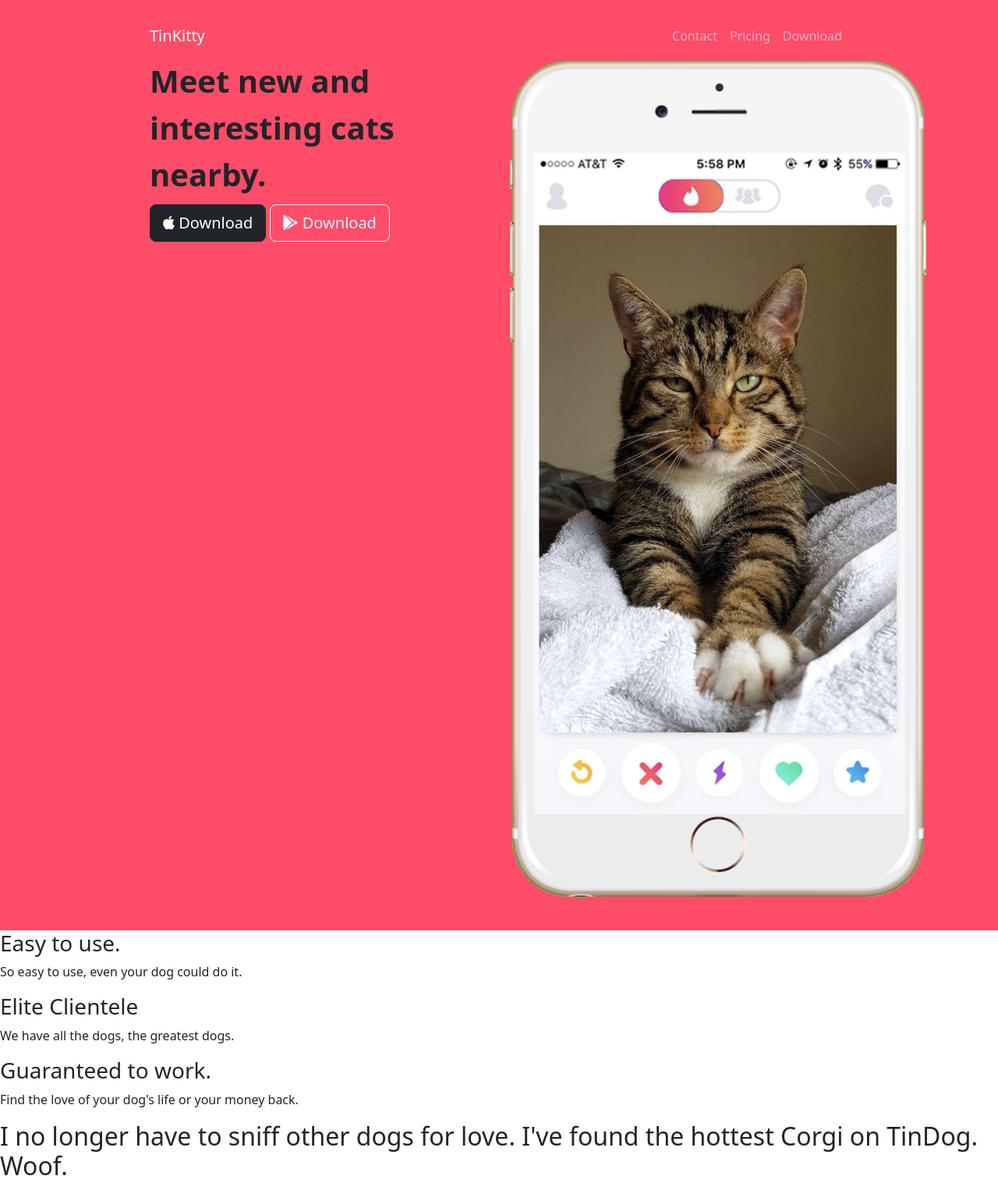
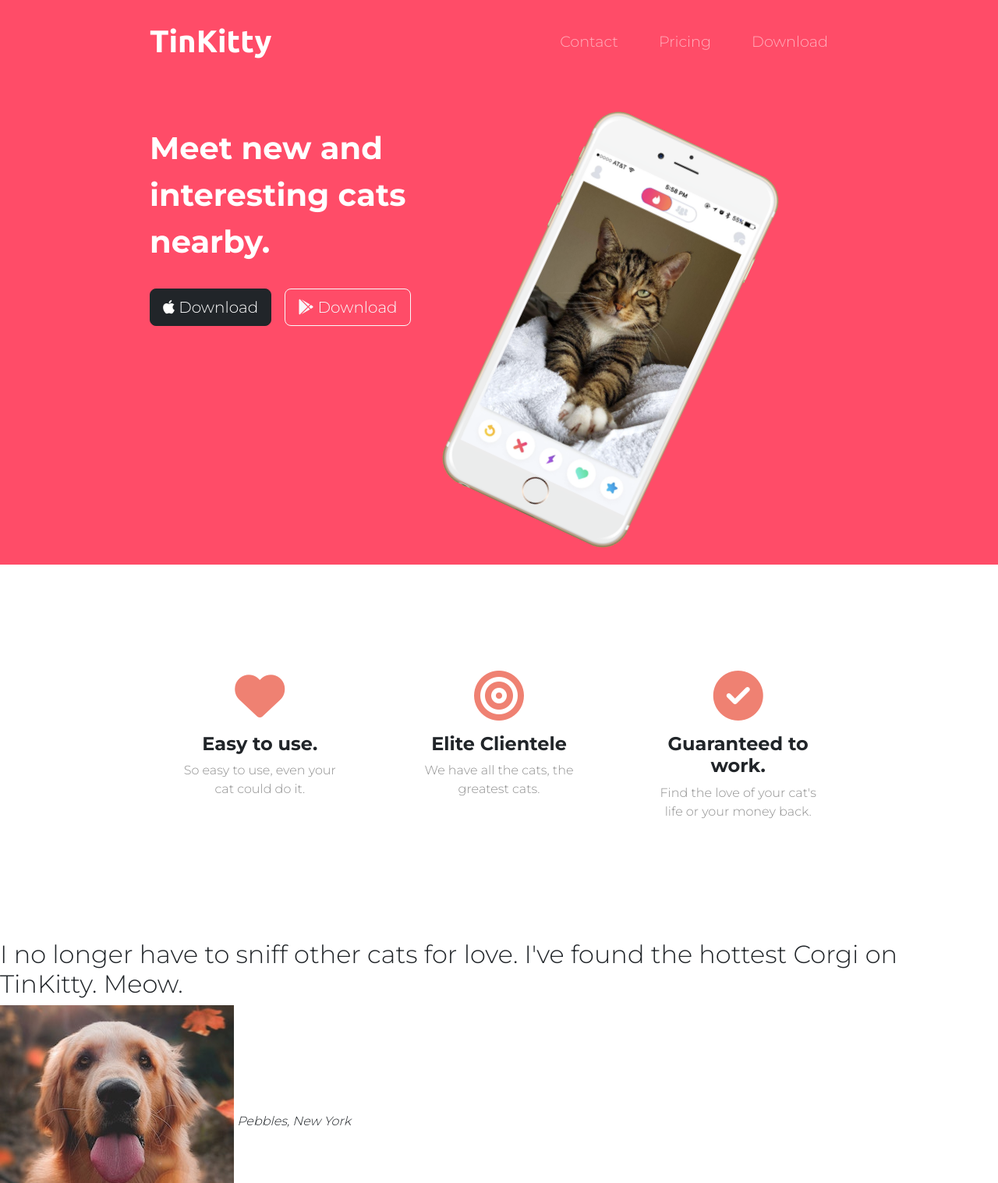
Before and after one commit to mahammadahmadov/TinKitty, a plain HTML site: page index.html in a window 1280 px wide. Shown: the part 20-1537 px from the top of the page at 78% size. Drawn offline with nearby package versions, Linux system fonts and the light colour scheme.

Commit message:
updated title section

```diff
--- a/css/styles.css
+++ b/css/styles.css
@@ -1,5 +1,10 @@
+body{
+  font-family: "Montserrat";
+}
+
 #title {
   background-color: #FF4C68;
+  color: #FFF;
 }
 
 .container-fluid{
@@ -7,8 +12,72 @@
 }
 
 h1 {
-  font: "Montserrat";
-  font-weight: 900;
-  size: 3rem;
+  font-family: "Montserrat";
+  font-weight: bold;
+  size: 3.5rem;
   line-height: 1.5;
 }
+
+h3{
+  font-family: "Montserrat";
+  font-weight: bold;
+  font-size: 1.5rem;
+}
+
+p{
+  color: #8F8F8F;
+}
+
+/* Navigation Bar */
+
+.navbar{
+  padding: 0 0 4.5rem;
+}
+
+.navbar-brand{
+  font-family: "Ubuntu";
+  font-size: 2.5rem;
+  font-weight: bold;
+}
+
+.nav-item{
+  padding: 0 18px;
+}
+
+.nav-link{
+  font-size: 1.2rem;
+  font-family: "Montserrat";
+}
+
+/* Download Buttons */
+
+.download-button{
+  margin: 5% 3% 5% 0%;
+}
+
+/* Title Image */
+
+.title-image{
+  width: 60%;
+  transform: rotate(25deg);
+}
+
+/* Features Section */
+
+#features{
+  padding: 7% 15%;
+}
+
+.feature-box{
+  text-align: center;
+  padding: 5%;
+}
+
+.icon{
+  color: #EF8172;
+  margin-bottom: 1rem;
+}
+
+.icon:hover{
+  color: #FF4C68;
+}
--- a/index.html
+++ b/index.html
@@ -5,7 +5,7 @@
   <meta charset="utf-8">
   <title>TinKitty</title>
 
-<!-- Google Fonts -->
+  <!-- Google Fonts -->
 
   <link rel="preconnect" href="https://fonts.googleapis.com">
   <link rel="preconnect" href="https://fonts.gstatic.com" crossorigin>
@@ -56,12 +56,12 @@
 
         <div class="col-lg-6">
           <h1>Meet new and interesting cats nearby.</h1>
-          <button class="btn btn-dark btn-lg" type="button"><i class="fa-brands fa-apple"></i> Download</button>
-          <button class="btn btn-outline-light btn-lg" type="button"><i class="fa-brands fa-google-play"></i> Download</button>
+          <button class="btn btn-dark btn-lg download-button" type="button"><i class="fa-brands fa-apple"></i> Download</button>
+          <button class="btn btn-outline-light btn-lg download-button" type="button"><i class="fa-brands fa-google-play"></i> Download</button>
         </div>
 
         <div class="col-lg-6">
-          <img src="images/iphone6.png" alt="iphone-mockup">
+          <img class="title-image" src="images/iphone6.png" alt="iphone-mockup">
         </div>
 
       </div>
@@ -75,14 +75,27 @@
 
   <section id="features">
 
-    <h3>Easy to use.</h3>
-    <p>So easy to use, even your dog could do it.</p>
+    <div class="row">
+      <div class="feature-box col-lg-4">
+        <i class="icon fa-solid fa-heart fa-4x"></i>
+        <h3>Easy to use.</h3>
+        <p>So easy to use, even your cat could do it.</p>
+      </div>
 
-    <h3>Elite Clientele</h3>
-    <p>We have all the dogs, the greatest dogs.</p>
+      <div class="feature-box col-lg-4">
+        <i class="icon fa-solid fa-bullseye fa-4x"></i>
+        <h3>Elite Clientele</h3>
+        <p>We have all the cats, the greatest cats.</p>
+      </div>
 
-    <h3>Guaranteed to work.</h3>
-    <p>Find the love of your dog's life or your money back.</p>
+      <div class="feature-box col-lg-4">
+        <i class="icon fa-solid fa-circle-check fa-4x"></i>
+        <h3>Guaranteed to work.</h3>
+        <p>Find the love of your cat's life or your money back.</p>
+      </div>
+    </div>
+
+
 
   </section>
 
@@ -91,7 +104,7 @@
 
   <section id="testimonials">
 
-    <h2>I no longer have to sniff other dogs for love. I've found the hottest Corgi on TinDog. Woof.</h2>
+    <h2>I no longer have to sniff other cats for love. I've found the hottest Corgi on TinKitty. Meow.</h2>
     <img src="images/dog-img.jpg" alt="dog-profile">
     <em>Pebbles, New York</em>
 
@@ -117,8 +130,8 @@
 
   <section id="pricing">
 
-    <h2>A Plan for Every Dog's Needs</h2>
-    <p>Simple and affordable price plans for your and your dog.</p>
+    <h2>A Plan for Every Cat's Needs</h2>
+    <p>Simple and affordable price plans for you and your cat.</p>
 
 
     <h3>Chihuahua</h3>
@@ -152,7 +165,7 @@
 
   <section id="cta">
 
-    <h3>Find the True Love of Your Dog's Life Today.</h3>
+    <h3>Find the True Love of Your Cat's Life Today.</h3>
     <button type="button">Download</button>
     <button type="button">Download</button>
 
@@ -163,7 +176,7 @@
 
   <footer id="footer">
 
-    <p>© Copyright TinDog</p>
+    <p>© Copyright TinKitty</p>
 
   </footer>
 
```
